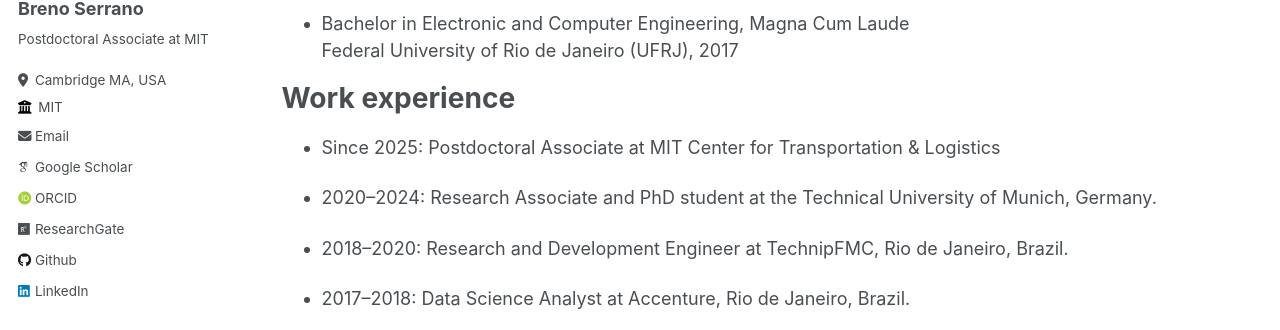
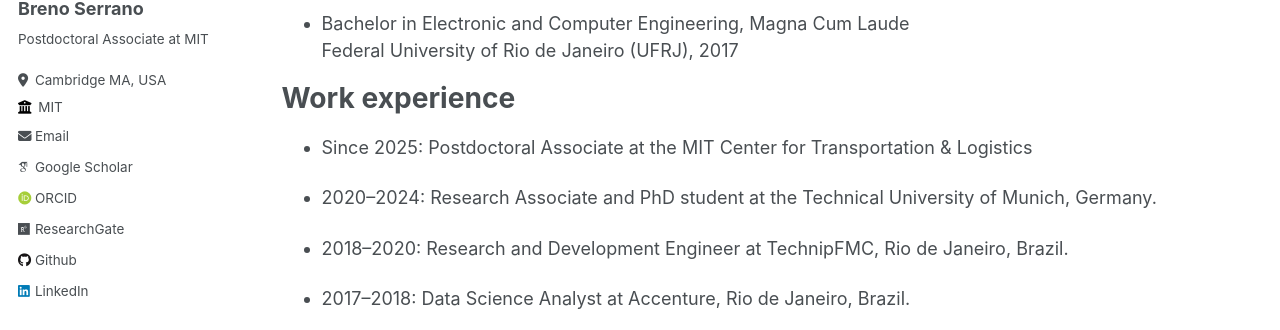
Before and after one commit to BSAraujo/BSAraujo.github.io, a Jekyll site: the page built from _pages/cv.md, in a window 1280 px wide and 900 px high. Shown: the part 278-608 px from the top of the window. Built offline with Jekyll 4.4.1, drawn with Linux system fonts in a browser that asks for light colours; some web fonts are replaced.

Commit message:
Update cv.md

```diff
--- a/_pages/cv.md
+++ b/_pages/cv.md
@@ -20,7 +20,7 @@ Federal University of Rio de Janeiro (UFRJ), 2017
 Work experience
 ======
 
-* Since 2025: Postdoctoral Associate at MIT Center for Transportation & Logistics
+* Since 2025: Postdoctoral Associate at the MIT Center for Transportation & Logistics
 
 * 2020--2024: Research Associate and PhD student at the Technical University of Munich, Germany.
 
```
